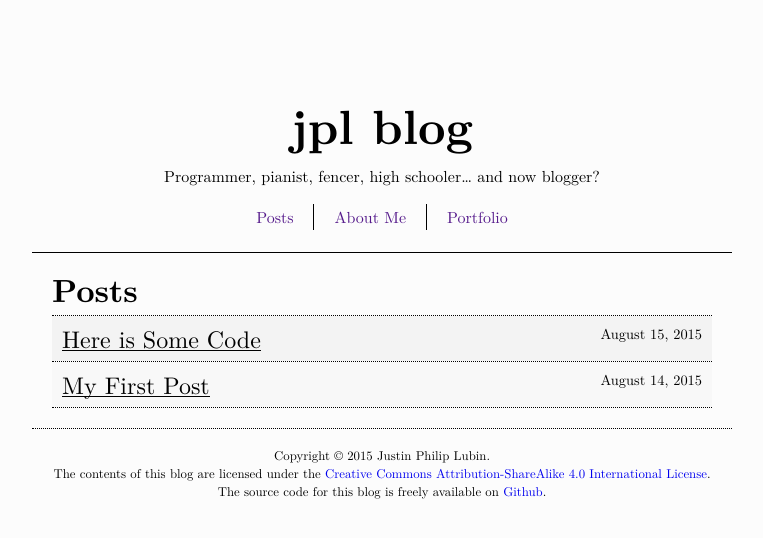
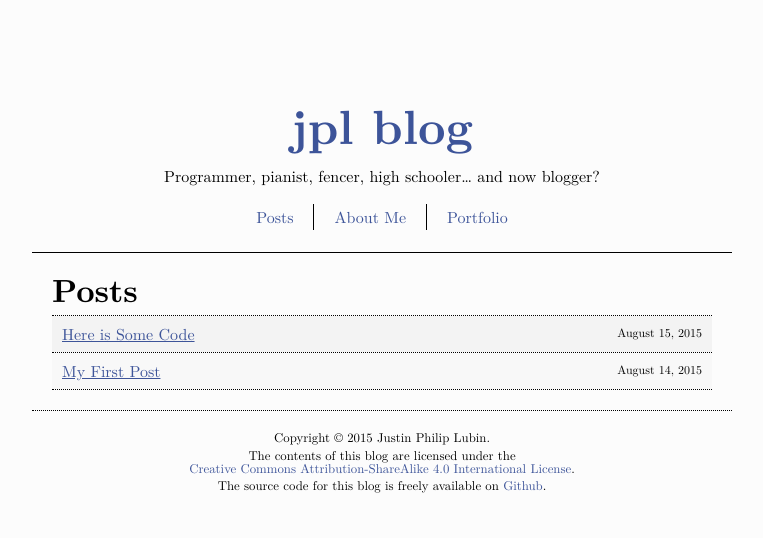
Before and after one commit to jlubi333/jpl-blog, a Jekyll site: the page built from index.html, in a window 1280 px wide. Shown: the top 538 px of the page, without its empty margins (258-1021 px from the left). Built offline with Jekyll 4.4.1, drawn with Linux system fonts in a browser that asks for light colours.

```diff
--- a/_config.yml
+++ b/_config.yml
@@ -4,9 +4,9 @@ tagline: "Programmer, pianist, fencer, high schooler&hellip; and now blogger?"
 email: "jlubi333@gmail.com"
 
 url: "http://blog.jlub.in"
-base_url: ""
 
+base_url: "/"
+about_url: "/about/"
 portfolio_url: "http://jlub.in"
-about_url: "/about/"
 
 highlighter: "pygments"
--- a/_includes/footer.html
+++ b/_includes/footer.html
@@ -1,5 +1,5 @@
 <footer class="site-footer">
     <p>Copyright &copy; 2015 Justin Philip Lubin.</p>
-    <p>The contents of this blog are licensed under the <a rel="license" href="http://creativecommons.org/licenses/by-sa/4.0/">Creative Commons Attribution-ShareAlike 4.0 International License</a>.</p>
+    <p>The contents of this blog are licensed under the<br /><a rel="license" href="http://creativecommons.org/licenses/by-sa/4.0/">Creative Commons Attribution-ShareAlike 4.0 International License</a>.</p>
     <p>The source code for this blog is freely available on <a href="https://github.com/jlubi333/jpl-blog">Github</a>.</p>
 </footer>
--- a/_includes/header.html
+++ b/_includes/header.html
@@ -1,5 +1,5 @@
 <header class="site-header">
-    <h1>{{ site.title }}</h1>
+    <h1><a href="{{ site.base_url }}">{{ site.title }}</a></h1>
     <p class="tagline">{{ site.tagline }}</p>
     {% include nav.html %}
 </header>
--- a/_includes/nav.html
+++ b/_includes/nav.html
@@ -1,7 +1,7 @@
 <nav class="site-nav">
     <ul>
-        <li><a href="{{ site.base_url }}/">Posts</a></li>
-        <li><a href="{{ site.about_url | prepend: site.base_url}}">About Me</a></li>
+        <li><a href="{{ site.base_url }}">Posts</a></li>
+        <li><a href="{{ site.about_url }}">About Me</a></li>
         <li><a href="{{ site.portfolio_url }}">Portfolio</a></li>
     </ul>
 </nav>
--- a/_includes/posts.html
+++ b/_includes/posts.html
@@ -3,7 +3,7 @@
     <ul>
         {% for post in site.posts %}
             <li class="post">
-                <a href="{{ post.url | prepend: site.base_url }}">
+                <a href="{{ post.url }}">
                     <div class="post-title"><span>{{ post.title }}</span></div>
                     <div class="post-date"><span>{{ post.date | date: "%B %-d, %Y" }}</span></div>
                 </a>
--- a/css/main.css
+++ b/css/main.scss
@@ -1,3 +1,11 @@
+---
+---
+
+/* --- Variables --- */
+
+$main-color: #3D5499;
+$main-color-darker: #293866;
+
 /* --- Font Faces --- */
 
 @font-face {
@@ -38,17 +46,14 @@ body {
 }
 
 a {
-    color: rgb(0, 0, 238);
+    color: $main-color;
+    transition: color 0.1s;
     text-decoration: none;
 }
 
-    a:active {
-        color: rgb(255, 0, 0);
-    }
-
-    a:visited {
-        color: rgb(85, 26, 139);
-    }
+a:hover {
+    color: $main-color-darker;
+}
 
 .page-wrapper {
     width: 700px;
@@ -134,8 +139,8 @@ a {
 
     .site-nav li a {
         display: block;
+        text-decoration: none;
         padding: 5px 20px;
-        color: rgb(85, 26, 139);
     }
 
 /* --- Post List --- */
@@ -161,8 +166,6 @@ a {
     .post-list .post a {
         display: block;
         background-color: #F3F3F3;
-        color: #000000;
-        font-size: 1.5em;
         text-decoration: none;
         padding: 10px;
         overflow: auto;
@@ -178,14 +181,17 @@ a {
 }
 
     .post-list .post-title span {
-        display: inline-block;
-        border-bottom: 1px solid black;
+        text-decoration: underline;
     }
 
 .post-list .post-date {
-    font-size: 0.6em;
+    font-size: 0.75em;
     float: right;
 }
+
+    .post-list .post-date span {
+        color: #000000;
+    }
 
 @media(max-width: 750px) {
     .post-list .post-title {
```
Also changed, not shown: _drafts/create-your-own-programming-language-part-1.md (added, +5 -0 lines).
